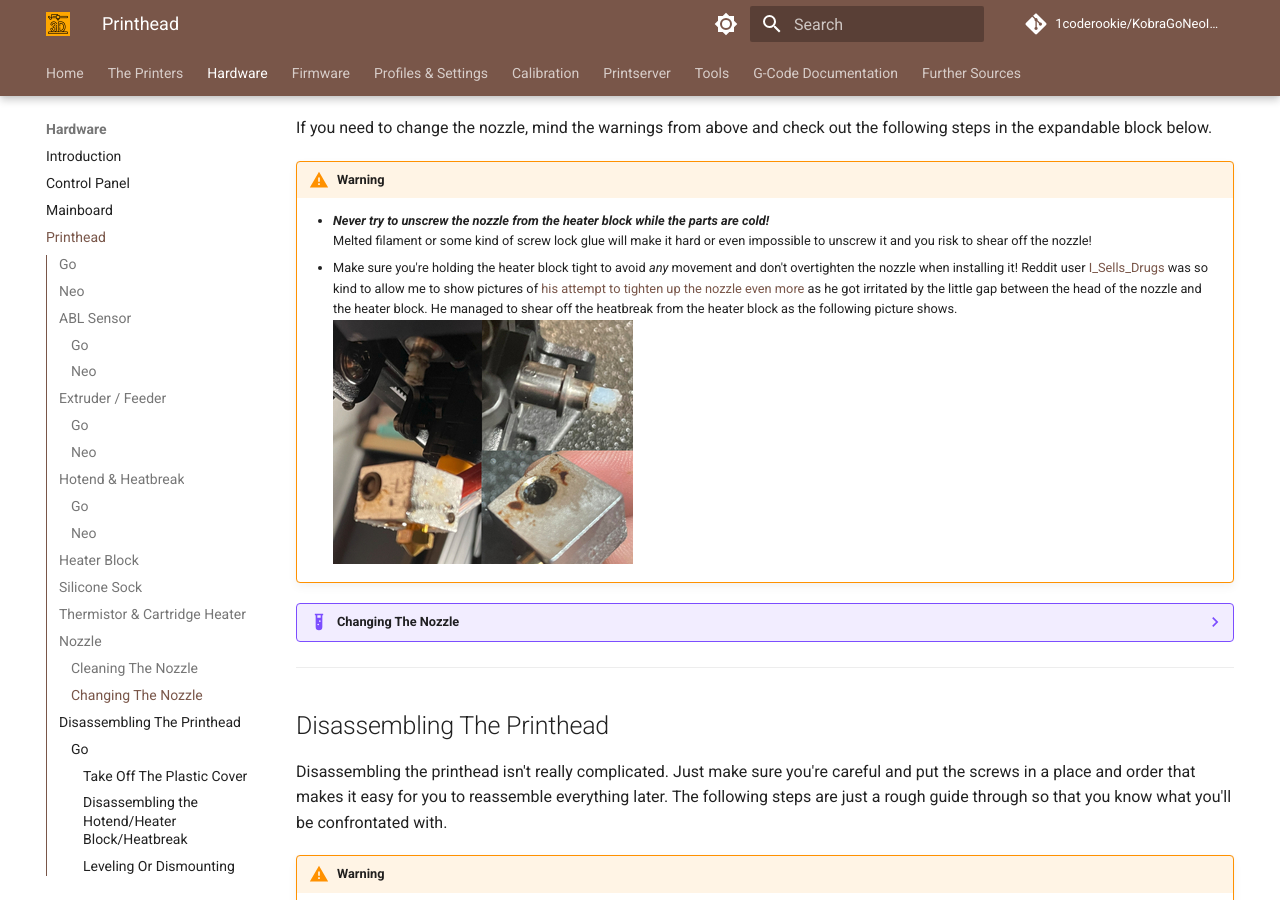
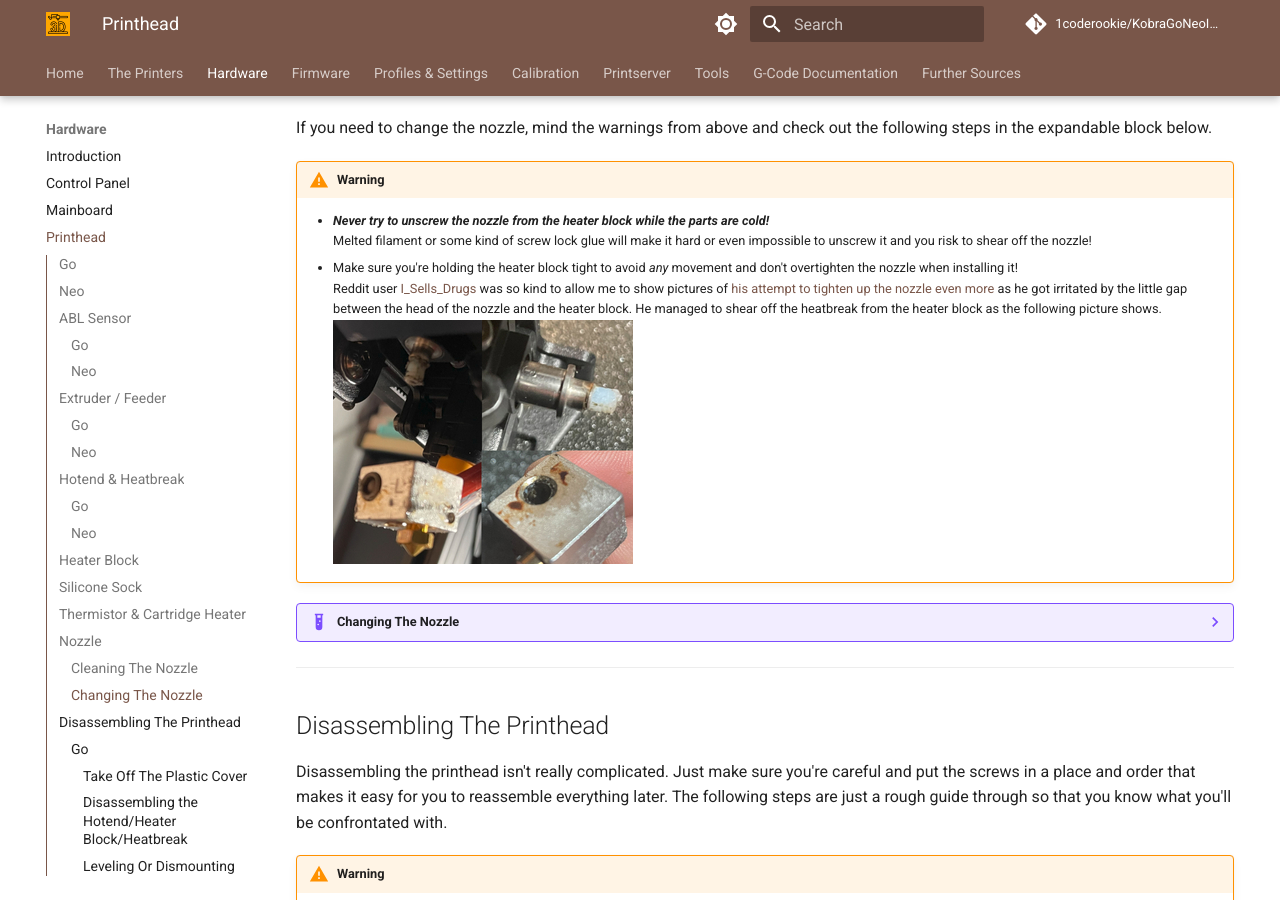
Before and after one commit to 1coderookie/KobraGoNeoInsights, an MkDocs documentation site: the page built from docs/hardware/printhead.md, in a window 1280 px wide and 900 px high, scrolled down 13476 px. Built offline with MkDocs 1.6.1 and Material for MkDocs 9.7.7, drawn with Linux system fonts in a browser that asks for light colours; comment, search, counter and statistics services are not loaded.

Commit message:
Update printhead.md

```diff
--- a/docs/hardware/printhead.md
+++ b/docs/hardware/printhead.md
@@ -353,7 +353,7 @@ If you need to change the nozzle, mind the warnings from above and check out the
 !!! warning
 
     - ***Never try to unscrew the nozzle from the heater block while the parts are cold!*** <br> Melted filament or some kind of screw lock glue will make it hard or even impossible to unscrew it and you risk to shear off the nozzle!
-    - Make sure you're holding the heater block tight to avoid *any* movement and don't overtighten the nozzle when installing it! Reddit user [I_Sells_Drugs](https://www.reddit.com/user/I_Sells_Drugs/) was so kind to allow me to show pictures of [his attempt to tighten up the nozzle even more](https://www.reddit.com/r/anycubic/comments/10rf58m/does_this_mean_i_need_to_replace_entire_hotend/) as he got irritated by the little gap between the head of the nozzle and the heater block. He managed to shear off the heatbreak from the heater block as the following picture shows. <br> ![sheared off heatbreak](../assets/images/sheared-off-heatbreak_web.jpg)
+    - Make sure you're holding the heater block tight to avoid *any* movement and don't overtighten the nozzle when installing it! <br> Reddit user [I_Sells_Drugs](https://www.reddit.com/user/I_Sells_Drugs/) was so kind to allow me to show pictures of [his attempt to tighten up the nozzle even more](https://www.reddit.com/r/anycubic/comments/10rf58m/does_this_mean_i_need_to_replace_entire_hotend/) as he got irritated by the little gap between the head of the nozzle and the heater block. He managed to shear off the heatbreak from the heater block as the following picture shows. <br> ![sheared off heatbreak](../assets/images/sheared-off-heatbreak_web.jpg)
 
 ??? example "Changing The Nozzle"
 
```
